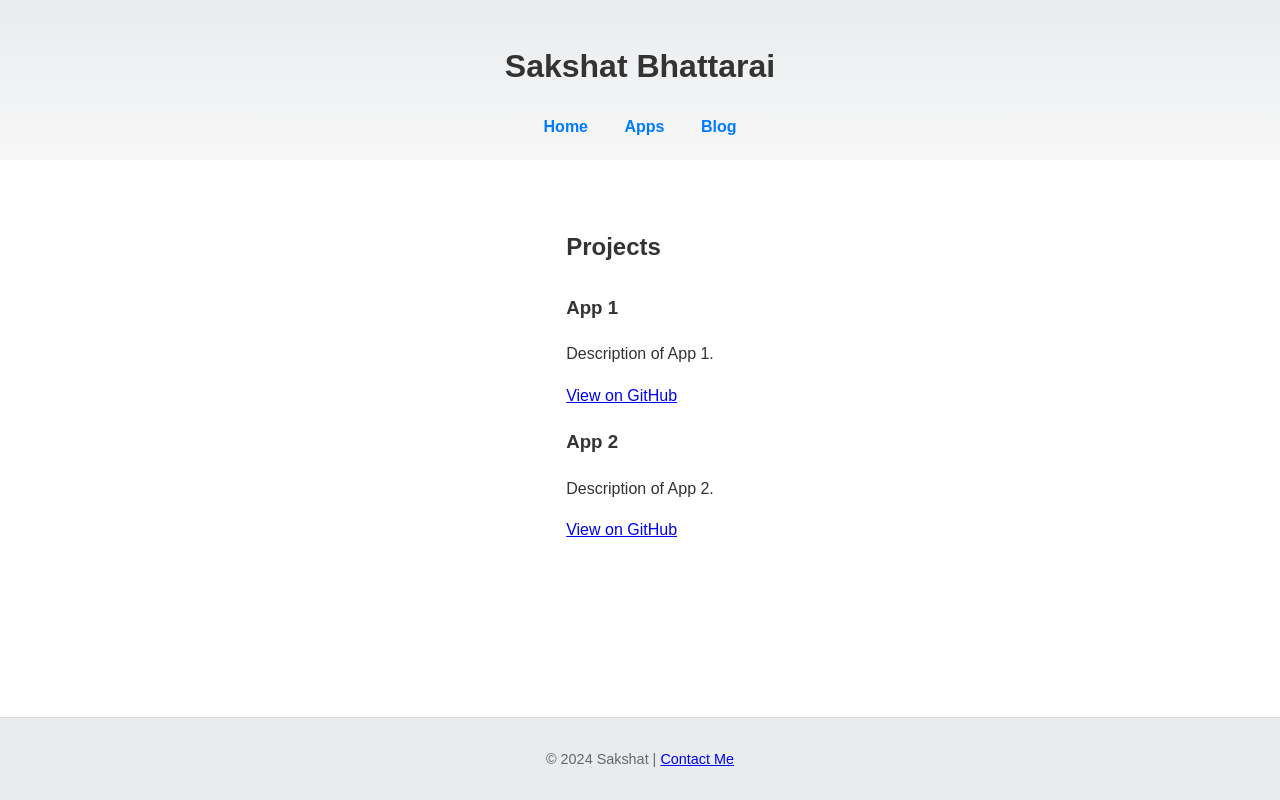
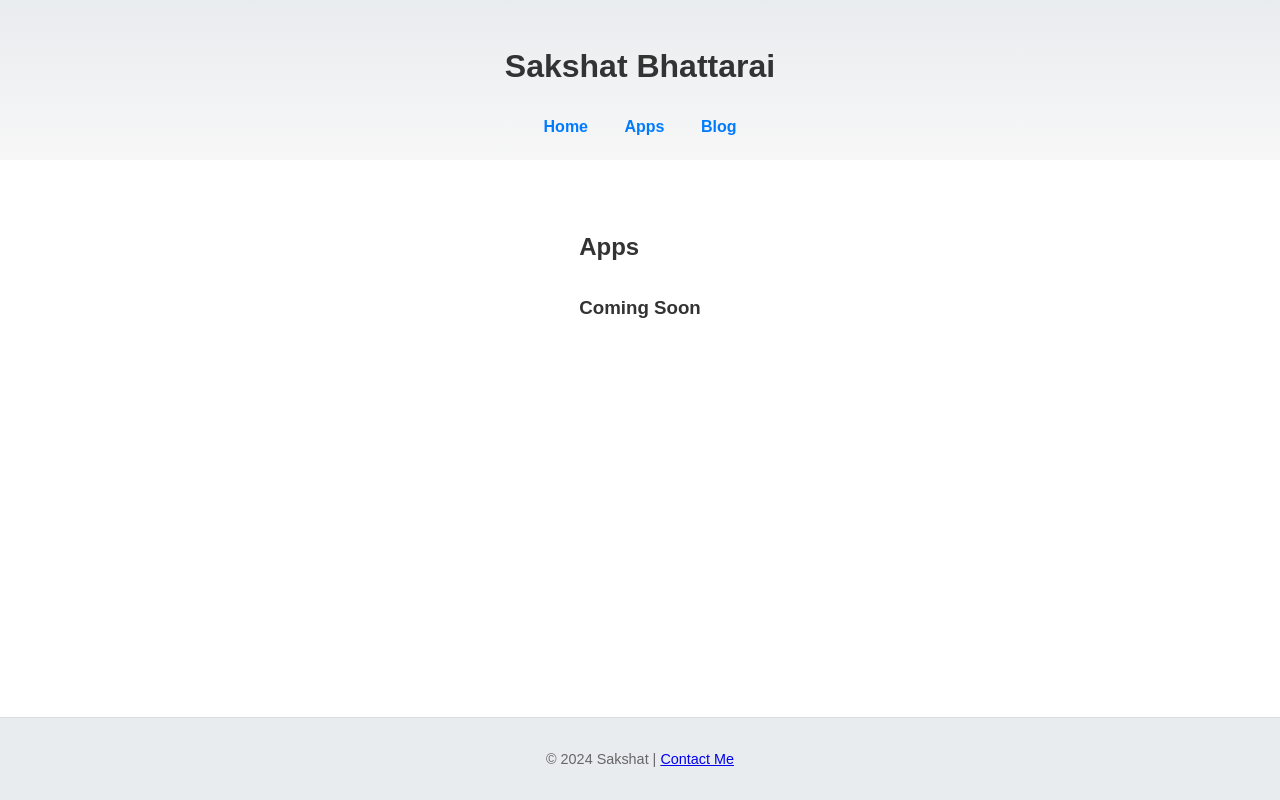
Before and after one commit to bsakshat/bsakshat.github.io, a plain HTML site: page apps.html in a window 1280 px wide. Drawn offline with Linux system fonts and the light colour scheme.

Commit message:
apps coming soon

```diff
--- a/apps.html
+++ b/apps.html
@@ -19,16 +19,9 @@
     </header>
 
     <section id="apps">
-      <h2>Projects</h2>
+      <h2>Apps</h2>
       <div class="app">
-        <h3>App 1</h3>
-        <p>Description of App 1.</p>
-        <a href="https://github.com/yourusername/project1" target="_blank">View on GitHub</a>
-      </div>
-      <div class="app">
-        <h3>App 2</h3>
-        <p>Description of App 2.</p>
-        <a href="https://github.com/yourusername/project2" target="_blank">View on GitHub</a>
+        <h3>Coming Soon</h3>
       </div>
     </section>
 
```
